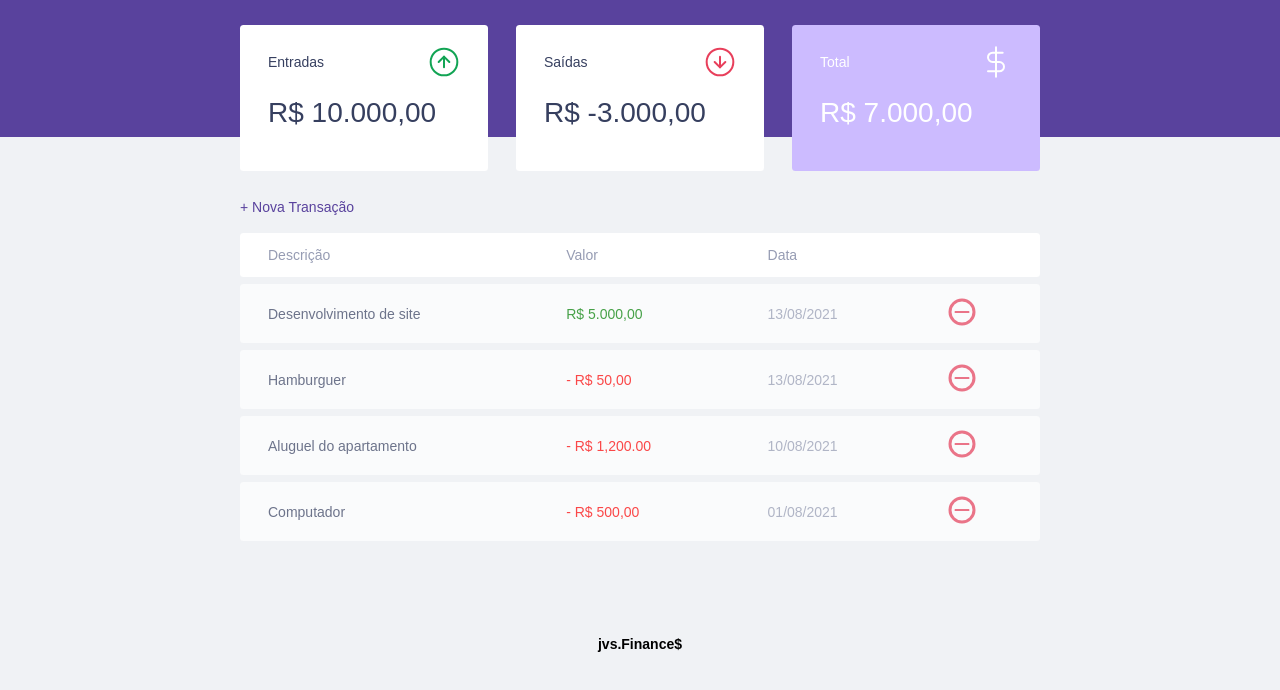
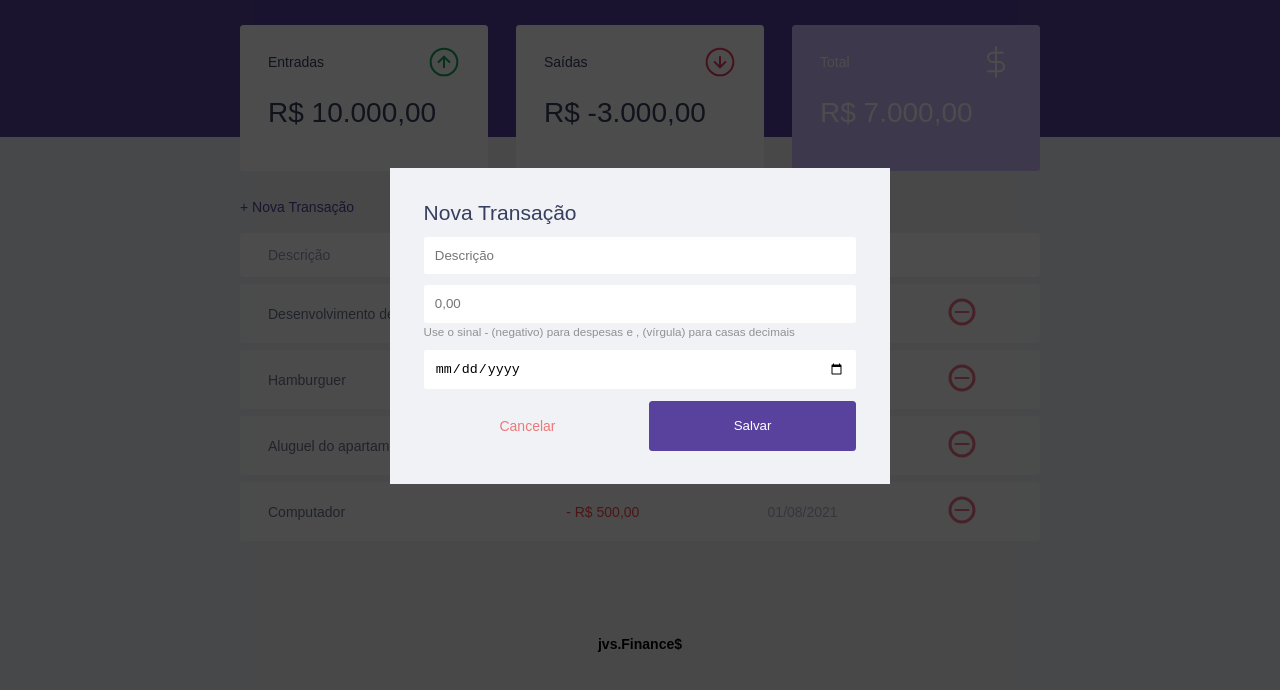
Before and after one commit to zvictorsanttos/project_TopicosIntegradores, a plain HTML site: page index.html in a window 1280 px wide. Both pictures are taken after a click on the link "+ Nova Transação". Shown: the part 74-764 px from the top of the page. Drawn offline with Linux system fonts and the light colour scheme.

Commit message:
Iniciando implementação do JS

```diff
--- a/index.html
+++ b/index.html
@@ -154,6 +154,7 @@
         </strong>
     </footer>
 
+    <script type="text/javascript" src="scripts.js"></script>
 
 
 </body>
--- /dev/null
+++ b/scripts.js
@@ -0,0 +1,9 @@
+let Modal = {
+  open() {
+    document.querySelector(".modal-overlay").classList.add("active");
+  },
+
+  close() {
+    document.querySelector(".modal-overlay").classList.remove("active");
+  },
+};
```
